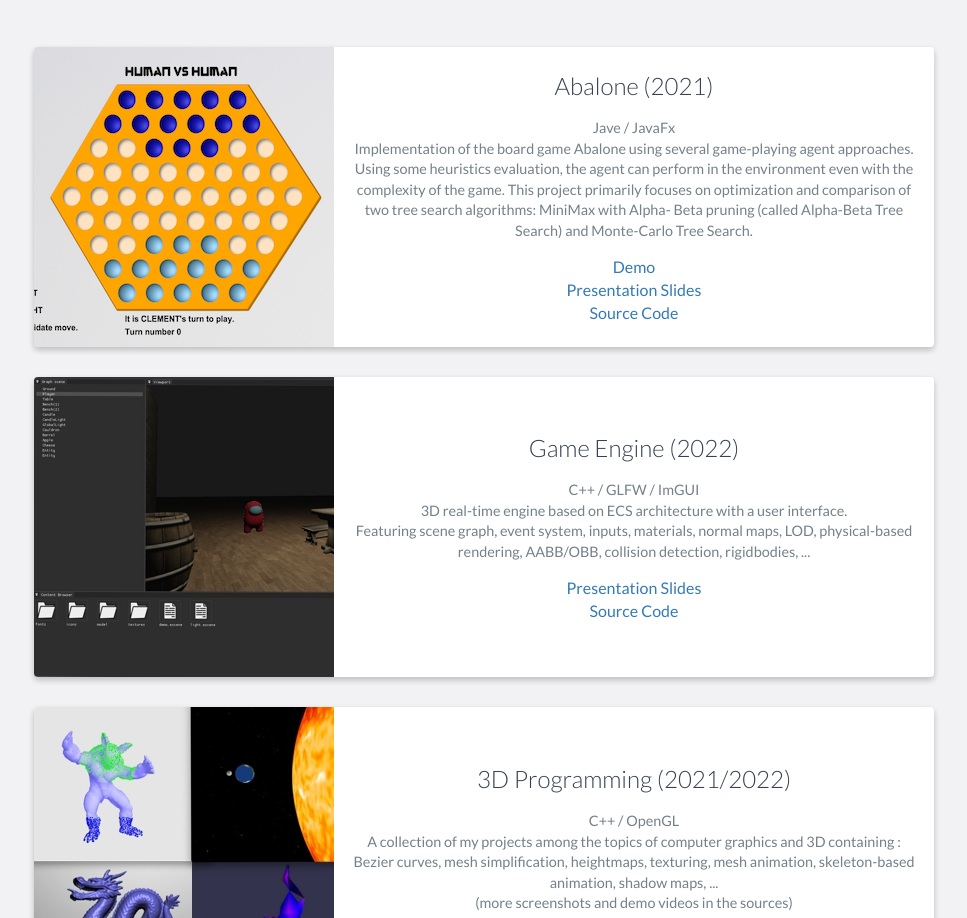
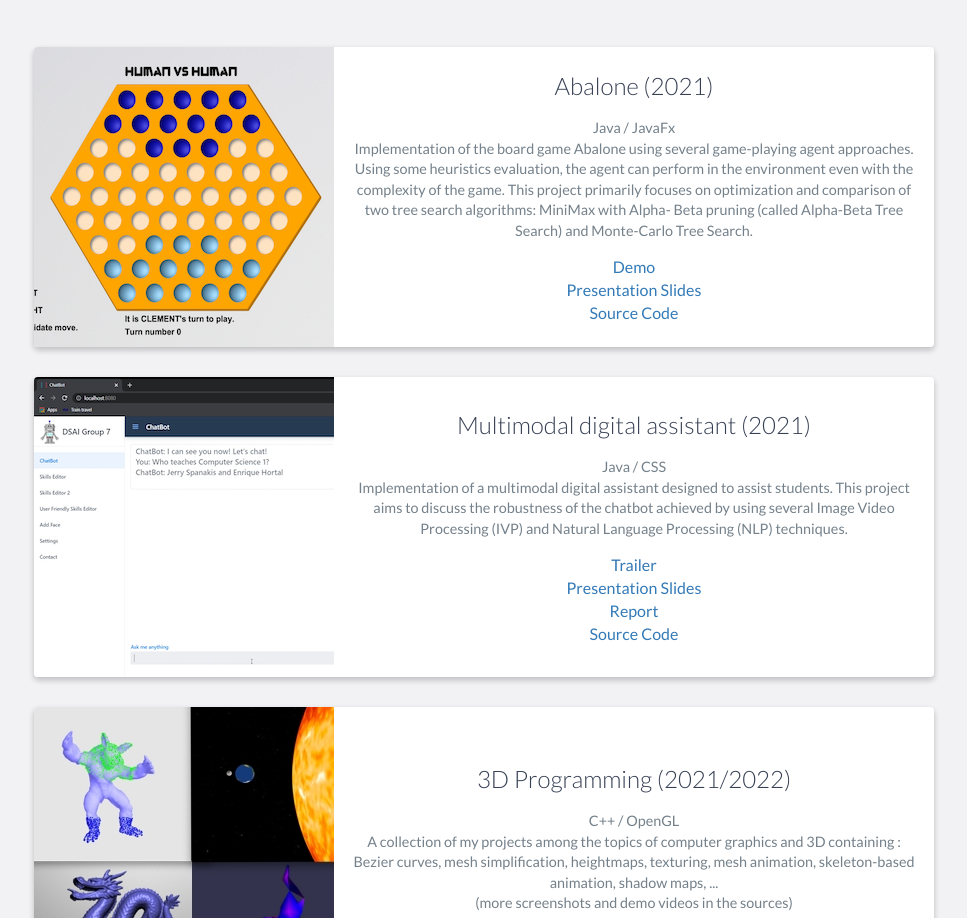
Before and after one commit to Adeleimpa/portfolio, a website: page index.html in a window 1280 px wide. Shown: the part 1607-2525 px from the top of the page, without its empty margins (156-1123 px from the left). Drawn offline with nearby package versions, Linux system fonts and the light colour scheme.

Commit message:
chatty project

```diff
--- a/index.html
+++ b/index.html
@@ -158,7 +158,7 @@
                     <div class="project-info">
                         <h3>Abalone (2021)</h3>
                         <p>
-                            Jave / JavaFx<br/>
+                            Java / JavaFx<br/>
                             Implementation of the board game Abalone using several game-playing agent approaches. Using some heuristics evaluation, the agent can perform in the environment even with the complexity of the game. This project primarily focuses on optimization and comparison of two tree search algorithms: MiniMax with Alpha- Beta pruning (called Alpha-Beta Tree Search) and Monte-Carlo Tree Search.
                         </p>
                         <a href="https://youtu.be/cL4IgUruRzw">Demo</a><br>
@@ -169,18 +169,18 @@
 
                 <div class="project shadow-large">
                     <div class="project-image">
-                        <img src="images/project_gameengine.jpg" />
+                        <img src="images/chatty.png" />
                     </div>
                     <div class="project-info">
-                        <h3>Game Engine (2022)</h3>
+                        <h3>Multimodal digital assistant (2021)</h3>
                         <p>
-                            C++ / GLFW / ImGUI<br>
-                            3D real-time engine based on ECS architecture with a user interface.<br>
-                            Featuring scene graph, event system, inputs, materials, normal maps, LOD, physical-based rendering, AABB/OBB,
-                            collision detection, rigidbodies, ...
+                            Java / CSS<br>
+                            Implementation of a multimodal digital assistant designed to assist students. This project aims to discuss the robustness of the chatbot achieved by using several Image Video Processing (IVP) and Natural Language Processing (NLP) techniques.
                         </p>
-                        <a href="https://docs.google.com/presentation/d/e/2PACX-1vQs-U9wIax6_zNBhAfAz9WaVYE5zjlqFc6yj2iJfhOS6IaliYh6DJzAc0eVf3Z8pB11kXfRKyx4nwnR/pub?start=false&loop=false&delayms=3000">Presentation Slides</a><br>
-                        <a href="https://github.com/Rikougo/SoulsEngine">Source Code</a>
+                        <a href="https://youtu.be/Ydl_HrC4EVM">Trailer</a><br>
+                        <a href="https://docs.google.com/presentation/d/e/2PACX-1vTTdcx_GF3ItC9dE0u8JYWC9fDhUDJf7hIWEHdvKKowgPNSha6btVAnVIViWA--Zg/pub?start=false&loop=false&delayms=3000">Presentation Slides</a><br>
+                        <a href="docs/MultiModalAssistant-final-report.pdf">Report</a><br>
+                        <a href="https://github.com/jojotrieu/DSAI_Group_7.git">Source Code</a>
                     </div>
                 </div>
 
```
Also changed, not shown: images/chatty.png (added), images/project_gameengine.jpg (deleted), 3 other files.
